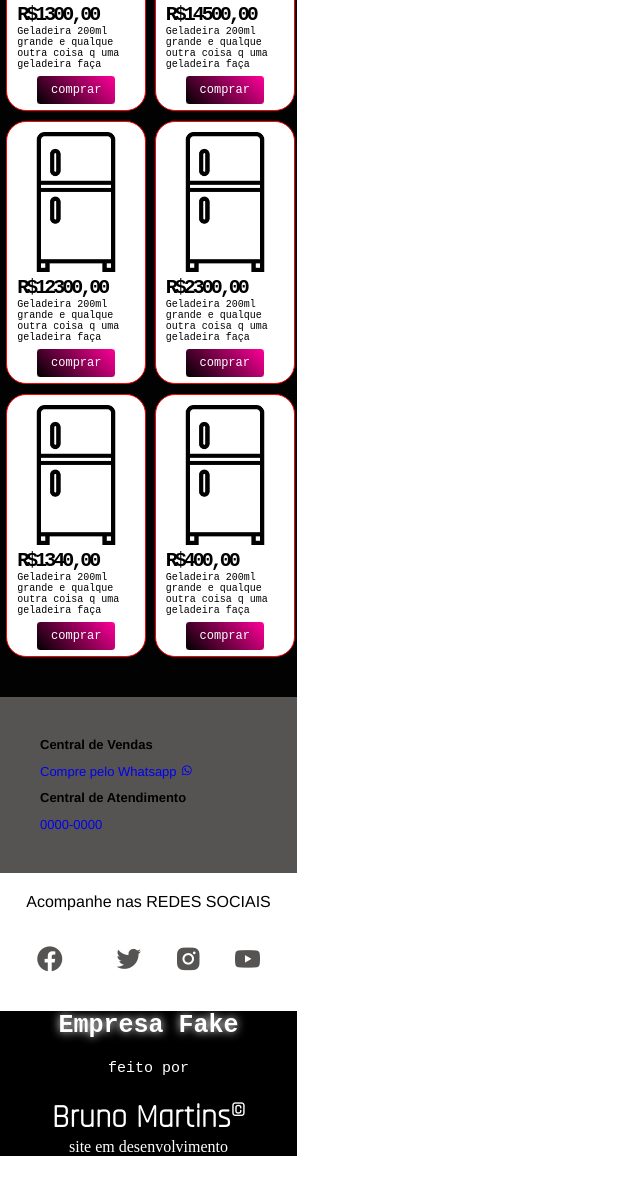
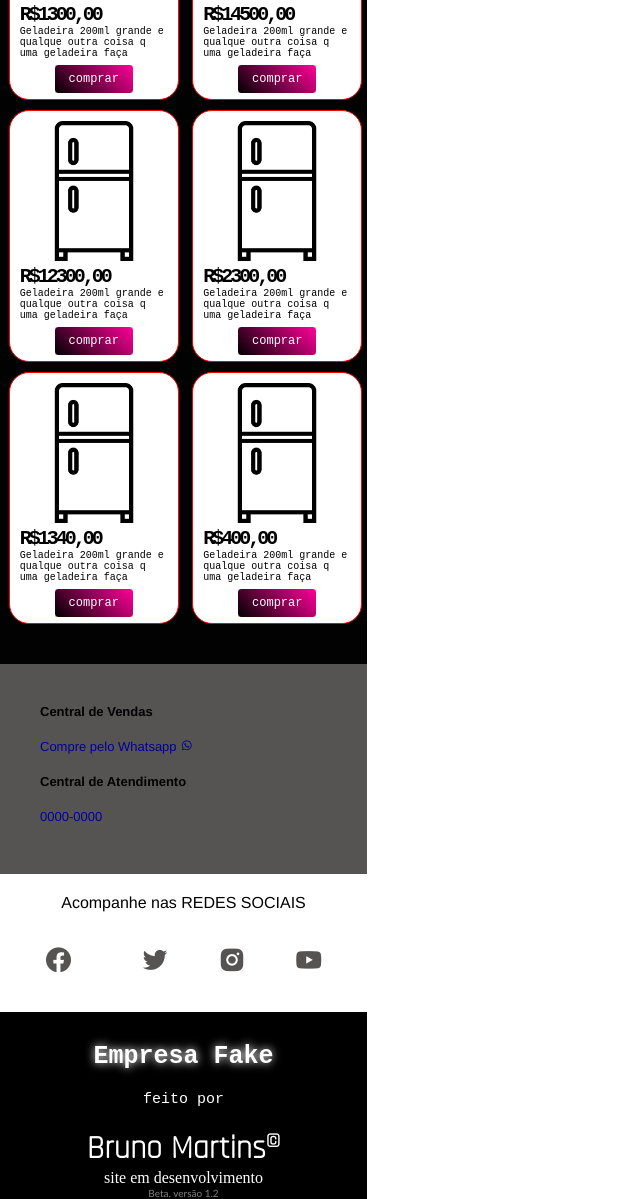
Before and after one commit to bruno5martins/empresa-Fake, a plain HTML site: page index.html in a window 1280 px wide. Shown: the part 1047-2246 px from the top of the page, without its empty margins (0-640 px from the left). Before the commit the page ends 2203 px from the top, so only its background shows below. Drawn offline with nearby package versions, Linux system fonts and the light colour scheme.

Commit message:
empresa Fake
beta versão 1.2

```diff
--- a/index.html
+++ b/index.html
@@ -3,13 +3,13 @@
   <head>
     <meta charset="UTF-8" />
     <meta name="viewport" content="width=device-width, initial-scale=1.0" />
-    <link rel="stylesheet" href="style/style.css" />
-    <link rel="stylesheet" href="style/main.css" />
-    <link rel="stylesheet" href="style/footer.css" />
     <link
       href="https://unpkg.com/boxicons@2.1.4/css/boxicons.min.css"
       rel="stylesheet"
-    />
+    /> <link rel="stylesheet" href="style/style.css" />
+    <link rel="stylesheet" href="style/main.css" />
+    <link rel="stylesheet" href="style/footer.css" />
+
     <title>Document</title>
   </head>
   <body>
@@ -60,7 +60,7 @@
                 </p>
               </div>
               <div class="botao-main-produto">
-                <div class="botao-produto"><a href="#">comprar</a></div>
+                <div class="botao-produto"><li>comprar</li></div>
               </div>
             </div>
           </div>
@@ -81,7 +81,7 @@
                 </p>
               </div>
               <div class="botao-main-produto">
-                <div class="botao-produto"><a href="#">comprar</a></div>
+                <div class="botao-produto"><li>comprar</li></div>
               </div>
             </div>
           </div>
@@ -102,7 +102,7 @@
                 </p>
               </div>
               <div class="botao-main-produto">
-                <div class="botao-produto"><a href="#">comprar</a></div>
+                <div class="botao-produto"><li>comprar</li></div>
               </div>
             </div>
           </div>
@@ -123,7 +123,7 @@
                 </p>
               </div>
               <div class="botao-main-produto">
-                <div class="botao-produto"><a href="#">comprar</a></div>
+                <div class="botao-produto"><li>comprar</li></div>
               </div>
             </div>
           </div>
@@ -144,7 +144,7 @@
                 </p>
               </div>
               <div class="botao-main-produto">
-                <div class="botao-produto"><a href="#">comprar</a></div>
+                <div class="botao-produto"><li>comprar</li></div>
               </div>
             </div>
           </div>
@@ -165,7 +165,7 @@
                 </p>
               </div>
               <div class="botao-main-produto">
-                <div class="botao-produto"><a href="#">comprar</a></div>
+                <div class="botao-produto"><li>comprar</li></div>
               </div>
             </div>
           </div>
@@ -179,13 +179,12 @@
         <div class="ajuda-footer">
           <ul>
             <li class="text-footer">Central de Vendas</li>
-            <li>
-              <a href="#" class="link-whatsapp"
+            <li class="link-whatsapp"
                 >Compre pelo Whatsapp <i class="bx bxl-whatsapp"></i
-              ></a>
+              >
             </li>
             <li class="text-footer">Central de Atendimento</li>
-            <li><a href="#" class="link-whatsapp">0000-0000</a></li>
+            <li class="link-whatsapp">0000-0000</li>
           </ul>
         </div>
       </div>
@@ -194,27 +193,27 @@
 
         <div class="redes-footer">
           <div class="facebook">
-            <a href="#" class="em-preve">
+            <li class="em-preve">
               <i class="bx bxl-facebook-circle"></i
-            ></a>
+            ></li>
           </div>
           <div class="twitter">
-            <a href="#" class="em-preve"> <i class="bx bxl-twitter"></i></a>
+            <li="#" class="em-preve"> <i class="bx bxl-twitter"></i></a>
           </div>
           <div class="instagram">
-            <a href="https://www.instagram.com/bruno5martins/" class="perfil-footer"> <i class="bx bxl-instagram-alt"></i></a>
+            <li="https://www.instagram.com/bruno5martins/" class="perfil-footer"> <i class="bx bxl-instagram-alt"></i></a>
           </div>
           <div class="youtube">
-            <a href="#" class="em-preve"> <i class="bx bxl-youtube"></i></a>
+            <li class="em-preve"> <i class="bx bxl-youtube"></i></li>
           </div>
         </div>
       </div>
       <div class="container-footer-principal">
         <div class="agencia-fake">
-                <h1 class="header-titulo">Empresa Fake</h1>
+                <h1 class="header-titulo" style="margin-top:30px;">Empresa Fake</h1>
                 <p class="header-previa">feito por </p>
                 <h1 class="footer-titulo">Bruno Martins <p class="p">©</p></h1>
-                <p class="footer-previa">site em desenvolvimento</p>
+                <p class="footer-previa">site em desenvolvimento <p class="pp">Beta. versão 1.2</p></p>
         </div>
       </div>
     </footer>
--- a/style/footer.css
+++ b/style/footer.css
@@ -29,7 +29,7 @@ ul {
 }
 
 .link-whatsapp {
-  color: #0000f1;
+  color: #000099;
 }
 
 /* ajuda */
@@ -49,16 +49,17 @@ ul {
 .em-preve:active::before {
   display: flex;
   position: absolute;
-  transform: translateY(-30px);
+  transform: translateY(-20px);
   content: "em preve";
+  font-size: 15px;
 }
 
 .em-preve:hover::before {
   display: flex;
   position: absolute;
-  transform: translateY(-30px);
+  transform: translateY(-20px);
   content: "em preve";
-  font-size: 20px;
+  font-size: 15px;
   justify-content: center;
   align-items: center;
 
@@ -123,3 +124,13 @@ ul {
         color: white;
 
 }
+
+.pp{
+        color: gray;
+        font-family: 'Gill Sans', 'Gill Sans MT', Calibri, 'Trebuchet MS', sans-serif;
+        font-size: 10px;
+}
+
+li{
+        cursor: pointer;
+}
--- a/style/main.css
+++ b/style/main.css
@@ -4,6 +4,7 @@
        display: flex;
        flex-direction: column;
        height: auto;
+       width: 100%;
 
 }
 
@@ -31,7 +32,7 @@
 
 .produtos-main{
         margin: 2px;
-        width: 297px;
+        width: 100%;
         display: flex;
         flex-wrap: wrap;
         align-items: center;
@@ -47,7 +48,7 @@
         background-color: white;
         padding: 10px;
         border: 1px solid red;
-        width: 140px;
+        width: 170px;
         display: flex;
         flex-direction: column;
         justify-content: center;
@@ -73,7 +74,7 @@
         letter-spacing: -3px;
 }
 
-.botao-produto a{
+.botao-produto li{
         background-image: linear-gradient(45deg , black, rgb(255,0,153));
         width: 80px;
         display: flex;
--- a/style/style.css
+++ b/style/style.css
@@ -1,7 +1,7 @@
 body {
   background-color: white;
   overflow-x: hidden;
-  width: 297px;
+  width: 367px;
 
 
 }
@@ -40,7 +40,7 @@ body {
   justify-content: space-around;
   flex-direction: column;
   align-items: center;
-  width: 297px;
+  width: 100%;
   background-image: linear-gradient(45deg, rgb(255, 0, 153), black);
   height: 100vh;
 }
```
